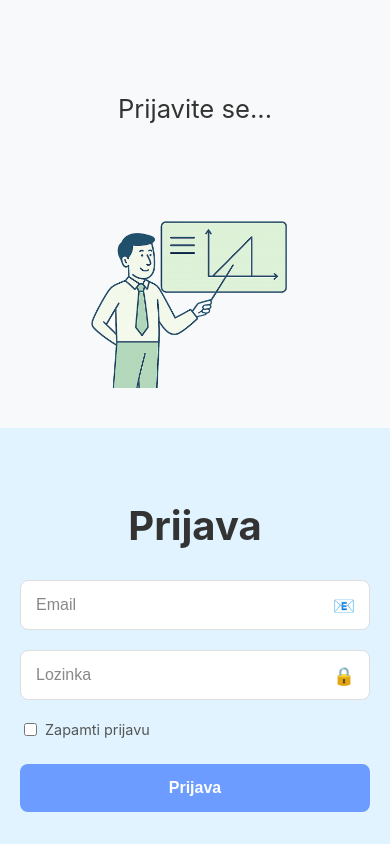
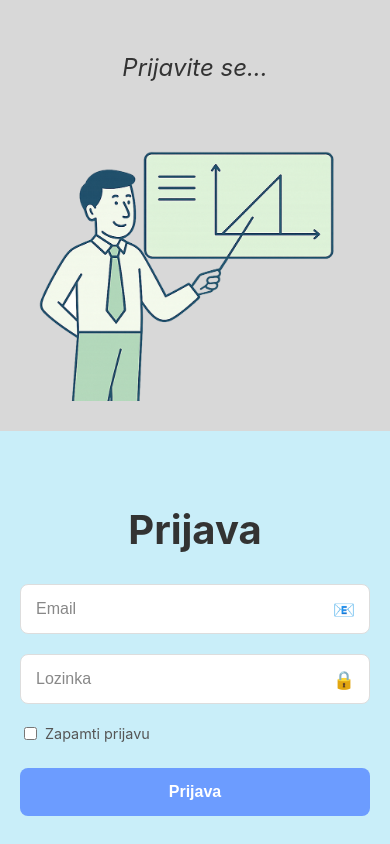
Before and after one commit to Jakov207/Progi-Projekt-Tim-3, a React (Vite) app in the folder app/client/: page /login in a window 390 px wide. Built offline with nearby package versions, Linux system fonts and the light colour scheme; no server answers.

Commit message:
Redizajn AuthLayout CSS - pozicioniranje slike i teksta

```diff
--- a/app/client/src/components/AuthLayout.module.css
+++ b/app/client/src/components/AuthLayout.module.css
@@ -1,53 +1,70 @@
-/* Svi stilovi za layout su sada ovdje */
+/* src/components/AuthLayout.module.css */
+
 .container {
     display: flex;
     width: 100%;
-    height: 100vh;
+    min-height: 100vh;
 }
 
-/* --- Lijevi panel --- */
+/* --- Left panel --- */
 .infoPanel {
     flex-basis: 50%;
-    background-color: #f8f9fa;
+    background-color: #d8d8d8;
     display: flex;
     flex-direction: column;
-    align-items: center;
+    align-items: flex-start;
     justify-content: flex-start;
-    padding: 40px;
+    padding: 80px 40px 0 40px;
     box-sizing: border-box;
-    text-align: center;
+    position: relative;
     overflow: hidden;
 }
 
+/* Blur effect for FinishRegister page */
+.infoPanel.blurred {
+    filter: blur(3px);
+}
+
+.infoPanel.blurred .infoContent,
+.infoPanel.blurred .infoImage {
+    opacity: 0.6;
+}
+
 .infoContent {
-    max-width: 450px;
-    margin-top: 20px;
+    max-width: 380px;
     z-index: 2;
     position: relative;
+    padding-left: 10px;
+    margin-top: 20px;
 }
 
 .infoContent p {
-    font-size: 1.6rem;
+    font-size: 1.5rem;
+    font-style: italic;
     color: #333;
-    line-height: 1.8;
-    padding: 0 20px;
+    line-height: 1.5;
+    margin: 0;
 }
 
+/* Image takes up most of the panel, positioned at bottom, extending beyond */
 .infoImage {
-    display: block;
-    margin-top: auto;
-    width: 650px;
-    max-width: 90%;
+    position: absolute;
+    bottom: -30px;
+    left: 50%;
+    transform: translateX(-50%);
+    width: 110%;
+    max-width: 700px;
     height: auto;
-    max-height: 80%;
+    min-height: 70%;
     object-fit: contain;
+    object-position: bottom center;
     z-index: 1;
 }
 
-/* --- Desni panel --- */
+/* --- Right panel --- */
 .formPanel {
     flex-basis: 50%;
-    background-color: #e0f3ff;
+    background-color: #c9eef9;
     display: flex;
     align-items: center;
     justify-content: center;
@@ -55,29 +72,39 @@
     box-sizing: border-box;
 }
 
-/* --- Responzivnost --- */
-@media (max-width: 768px) {
+/* --- Responsive design --- */
+@media (max-width: 900px) {
     .container {
         flex-direction: column;
-        height: auto;
-        overflow: auto;
+        min-height: auto;
     }
+
     .infoPanel {
         flex-basis: auto;
-        padding: 40px 20px;
-        min-height: 400px;
+        padding: 30px 20px;
+        min-height: 300px;
+        align-items: center;
     }
+
+    .infoContent {
+        text-align: center;
+        max-width: 100%;
+        padding-left: 0;
+    }
+
+    .infoImage {
+        position: relative;
+        left: auto;
+        transform: none;
+        width: 90%;
+        max-width: 350px;
+        min-height: auto;
+        bottom: auto;
+        margin-top: auto;
+    }
+
     .formPanel {
         flex-basis: auto;
         padding: 40px 20px;
     }
-    .infoImage {
-        position: static;
-        width: 80%;
-        max-width: none;
-        height: auto;
-        max-height: 25vh;
-        margin: 20px auto 0 auto;
-        transform: none;
-    }
 }
```
